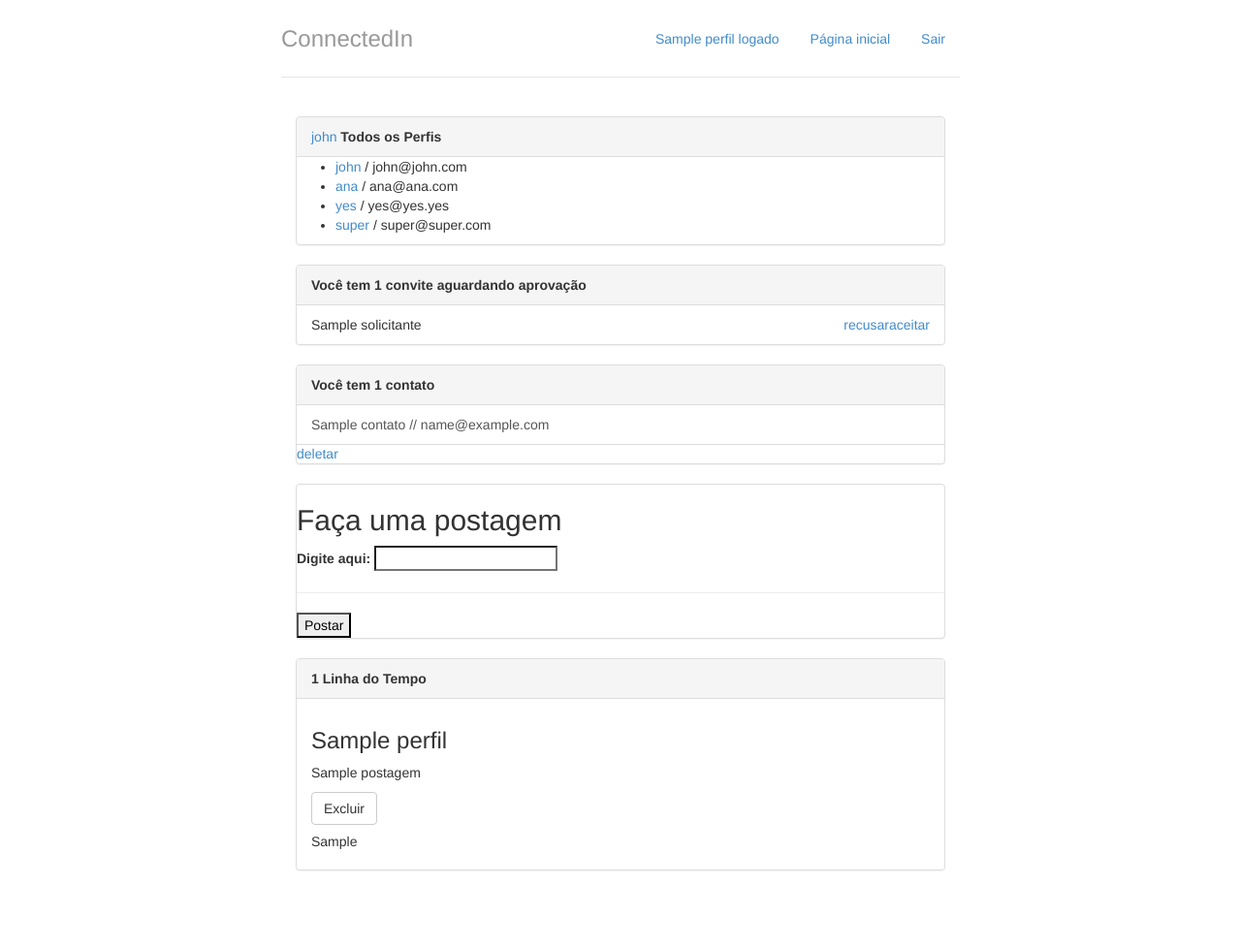
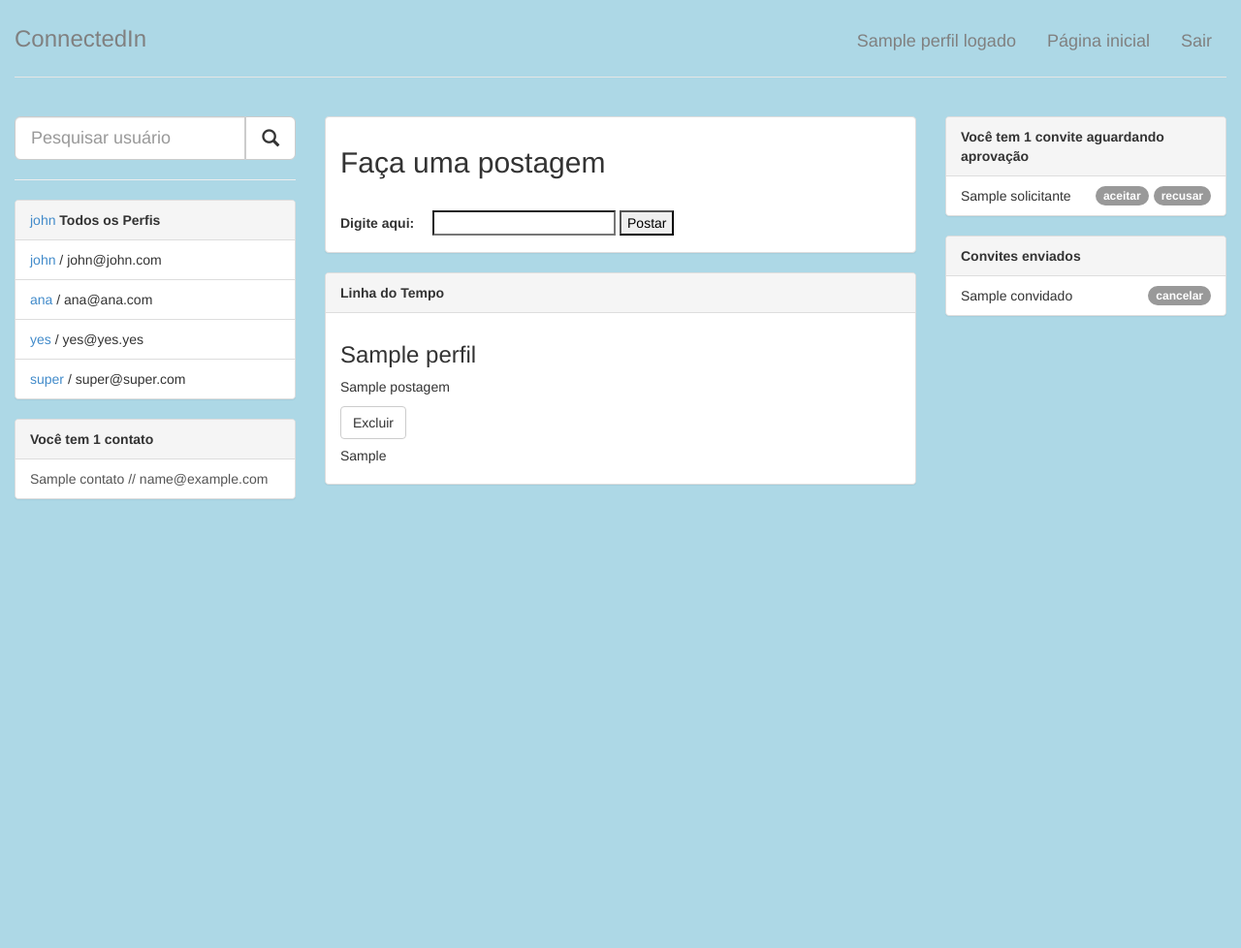
Before and after one commit to ElcyJ/PI-ADS_3, a Django app: template connectedin/perfis/templates/index.html in a window 1280 px wide. Shown: the whole page at 97% size. After the commit the page ends 515 px from the top, so only its background shows below. Run offline with Django 3.2, Linux system fonts and the light colour scheme; data comes from the database, SQL or seed files in the repository; both versions use the stored data as it was after the commit; the template is opened without the code that fills it: values that come from a table or form of the project are taken from there, most other values are stand-ins (such as "Sample title", 1, 10 or a date in 2020).

Commit message:
adicionando layout da questao 11

```diff
--- a/connectedin/perfis/templates/base.html
+++ b/connectedin/perfis/templates/base.html
@@ -8,15 +8,15 @@
         <link href="{% static 'styles/main.css' %}" rel="stylesheet">
         <title>ConnectedIn</title>
     </head>
-    <body>
-        <div class="container">
+    <body style="background-color:Lightblue;">
+        <div class="col-lg-12">
             <div class="header">
                 <ul class="nav nav-pills pull-right">
-                    <li class="" title="Perfil"><a href="{% url 'exibir' perfil_logado.id %}">{{ perfil_logado.nome }}</a></li>
-                    <li class=""><a href="{% url 'index' %}">Página inicial</a></li>
-                    <li class=""><a href="/logout/">Sair</a></li>
+                    <li title="Perfil"><a href="{% url 'exibir' perfil_logado.id %}"><font color="gray" size="4px">{{ perfil_logado.nome }}</font></a></li>
+                    <li><a href="{% url 'index' %}"><font color="gray" size="4px">Página inicial</font></a></li>
+                    <li><a href="/logout/"><font color="gray" size="4px">Sair</font></a></li>
                 </ul>
-                <h3 class="text-muted">ConnectedIn</h3>
+                <h3><font color="gray">ConnectedIn</font></h3>
             </div>
             <div class="row content">
                 {% block body %}
--- a/connectedin/perfis/templates/index.html
+++ b/connectedin/perfis/templates/index.html
@@ -1,15 +1,25 @@
 {% extends "base.html" %}
 {% block body %}
-<div class="col-lg-12">
+<div class="row">
+    <nav class="col-lg-3">
+        <form>
+            <div class="input-group input-group-lg">
+              <input type="text" class="form-control" placeholder="Pesquisar usuário">
+              <div class="input-group-btn">
+                <button class="btn btn-default" type="submit"><i class="glyphicon glyphicon-search"></i></button>
+              </div>
+            </div>
+        </form>
+        <hr>
         <div class="panel panel-default">
             <div class="panel-heading">
                 <a href="{% url 'exibir' perfil_logado.id %}">{{ perfil.nome }}</a>
                 <strong>Todos os Perfis</strong>
             </div>
             {% if perfis %}
-        <ul>
+            <ul class="list-group">
                 {% for perfil in perfis %}
-                <li>
+                    <li class="list-group-item">
                         <a href="{% url 'exibir' perfil.id %}">{{ perfil.nome }}</a>
                         / {{ perfil.email }}
                     </li>
@@ -18,30 +28,6 @@
             {% else %}
                 <p>Nenhum Perfil encontrado</p>
             {% endif %}
-    </div>
-    <div class="panel panel-default">
-        {% with total_de_convites=perfil_logado.convites_recebidos.count %}
-            {% if total_de_convites %}
-                <div class="panel-heading">
-                    <strong>Você tem {{ total_de_convites }}
-                    convite{{ total_de_convites|pluralize }}
-                    aguardando aprovação</strong>
-                </div>
-                <ul class="list-group">
-                    {% for convite in perfil_logado.convites_recebidos.all %}
-                        <li class="list-group-item">
-                            {{convite.solicitante.nome}}
-                            <a href="{% url 'aceitar' convite.id %}" class="pull-right">aceitar</a>
-                            <a href="{% url 'recusar' convite.id %}" class="pull-right">recusar</a>
-                        </li>
-                    {% endfor %}
-                </ul>
-            {% else %}
-                <div class="panel-body">
-                    <p>Nenhum convite recebido :(</p>
-                </div>
-            {% endif %}
-        {% endwith %}
         </div>
         <div class="panel panel-default">
             {% with total_de_contatos=perfil_logado.contatos.count %}
@@ -56,7 +42,6 @@
                         {% for contato in perfil_logado.contatos.all %}
                             <a href="{% url 'exibir' contato.id %}"
                                 class="list-group-item">{{ contato.nome }} // {{ contato.email }}</a>
-                        <a href="{% url 'desfazer_amizade' contato.id %}">deletar</a>
                         {% endfor %}
                     </ul>
                 {% else %}
@@ -66,13 +51,15 @@
                 {% endif %}
             {% endwith %}
         </div>
+    </nav>
+
+    <div class="col-lg-6">
         <div class="panel panel-default">
             <form action="{% url 'add_post' %}" method="post">
                 {% csrf_token %}
-                <h2 >Faça uma postagem</h2>
-                <label for="postagem">Digite aqui: </label>
+                <h2 class="panel-heading">Faça uma postagem</h2>
+                <label class="panel-body" for="postagem">Digite aqui: </label>
                 <input id="postagem" type="text" name="postagem">
-                <hr />
                 <button type="submit" value="Postar">Postar</button>
             </form>
         </div>
@@ -80,9 +67,7 @@
             {% with total=timeline.count %}
                 {% if timeline %}
                     <div class="panel-heading">
-                <strong> {{ total }}
-                    Linha do Tempo
-                </strong>
+                        <strong>Linha do Tempo</strong>
                     </div>
                     <ul class="list-group">
                         {% for postagem in timeline %}
@@ -98,9 +83,62 @@
                         </li>
                         {% endfor %}
                     </ul>
+                {% else %}
+                    <div class="panel-body">
+                        <p>Nenhuma postagem a exibir :(</p>
+                    </div>
                 {% endif %}
             {% endwith %}
         </div>
+    </div>
+
+    <aside class="col-lg-3">
+        <div class="panel panel-default">
+            {% with total_de_convites=perfil_logado.convites_recebidos.count %}
+                {% if total_de_convites %}
+                    <div class="panel-heading">
+                        <strong>Você tem {{ total_de_convites }}
+                        convite{{ total_de_convites|pluralize }}
+                        aguardando aprovação</strong>
+                    </div>
+                    <ul class="list-group">
+                        {% for convite in perfil_logado.convites_recebidos.all %}
+                            <li class="list-group-item">
+                                {{convite.solicitante.nome}}
+                                <a href="{% url 'recusar' convite.id %}" class="badge btn">recusar</a>
+                                <a href="{% url 'aceitar' convite.id %}" class="badge btn">aceitar</a>
+                            </li>
+                        {% endfor %}
+                    </ul>
+                {% else %}
+                    <div class="panel-body">
+                        <p>Nenhum convite recebido :(</p>
+                    </div>
+                {% endif %}
+            {% endwith %}
+        </div>
+        <div class="panel panel-default">
+            {% with total_de_convites=perfil_logado.convites_feitos.count %}
+                {% if total_de_convites %}
+                    <div class="panel-heading">
+                        <strong>Convites enviados</strong>
+                    </div>
+                    <ul class="list-group">
+                        {% for convite in perfil_logado.convites_feitos.all %}
+                            <li class="list-group-item">
+                                {{convite.convidado.nome}}
+                                <a href="{% url 'recusar' convite.id %}" class="badge btn">cancelar</a>
+                            </li>
+                        {% endfor %}
+                    </ul>
+                {% else %}
+                    <div class="panel-body">
+                        <p>Nenhum convite enviado</p>
+                    </div>
+                {% endif %}
+            {% endwith %}
+        </div>
+    </aside>
 
     {% if perfil_logado.superuser %}
         <div class="panel panel-default">
--- a/connectedin/perfis/templates/perfil.html
+++ b/connectedin/perfis/templates/perfil.html
@@ -11,6 +11,7 @@
         </address>
         {% if ja_eh_contato %}
             <div class="well well-sm">Vocês estão conectados!</div>
+            <a href="{% url 'desfazer_amizade' perfil.id %}" class="btn btn-danger poll-right">desfazer amizade</a>
         {% else %}
             {% if perfil == perfil_logado %}
                 <a href="#"
```
Also changed, not shown: connectedin/db.sqlite3, connectedin/perfis/migrations/0001_initial.py. Lines whose indentation alone changed are shown as unchanged.
